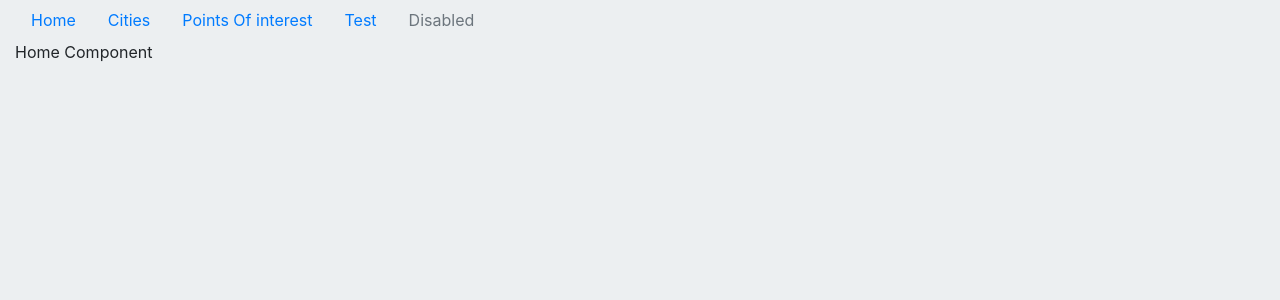
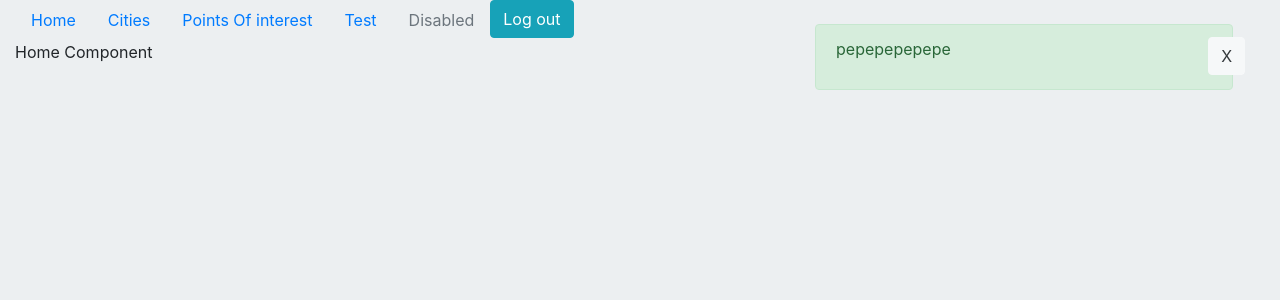
Before and after one commit to ORT-DA2/AN-N6A_TEC-Angular, an Angular app in the folder angular/cityInfo/: page /home in a window 1280 px wide. Shown: the top 300 px of the page. Built offline with nearby package versions, Linux system fonts and the light colour scheme; sample sign-in values are in the browser's storage.

Commit message:
adding notification toast

```diff
--- a/angular/cityInfo/src/app/app.component.html
+++ b/angular/cityInfo/src/app/app.component.html
@@ -1 +1,2 @@
+<app-toast-notification></app-toast-notification>
 <router-outlet></router-outlet>
--- a/angular/cityInfo/src/app/app.module.ts
+++ b/angular/cityInfo/src/app/app.module.ts
@@ -18,6 +18,7 @@ import { BaseApiService } from './service/base-api.service';
 import { LayoutComponent } from './layout/layout.component';
 import { AuthenticationGuard } from './shared/authentication.guard';
 import { NavBarComponent } from './nav-bar/nav-bar.component';
+import { CoreModule } from './core/core.module';
 
 const appRoutes: Routes = [
   {
@@ -55,6 +56,7 @@ const appRoutes: Routes = [
     BrowserModule,
     FormsModule,
     HttpClientModule,
+    CoreModule,
     // CityModule
   ],
   providers: [
--- /dev/null
+++ b/angular/cityInfo/src/app/core/notification-message.interface.ts
@@ -0,0 +1,6 @@
+
+
+export interface NotificationMessage {
+    message: string;
+    severity: string;
+}
--- /dev/null
+++ b/angular/cityInfo/src/app/core/notification.service.ts
@@ -0,0 +1,17 @@
+import { Injectable } from '@angular/core';
+import { Subject } from 'rxjs';
+import { NotificationMessage } from './notification-message.interface';
+
+@Injectable()
+export class NotificationService {
+    messageIn: Subject<NotificationMessage>;
+
+
+    constructor() {
+        this.messageIn = new Subject();
+    }
+
+    display(notification: NotificationMessage) {
+        this.messageIn.next(notification);
+    }
+}
--- /dev/null
+++ b/angular/cityInfo/src/app/core/toast-notification/toast-notification.component.css
@@ -0,0 +1,9 @@
+.toastNotification {
+    width: 35%;
+    position: fixed;
+    opacity: 0.9;
+    left: 80%;
+    top: 3%;
+    transform: translate(-50%, 0px);
+    z-index: 9999;
+}
--- /dev/null
+++ b/angular/cityInfo/src/app/core/toast-notification/toast-notification.component.html
@@ -0,0 +1,32 @@
+<div class="toastNotification container">
+    <div *ngIf="message" [class]="messageClass" role="alert">
+        <div class="row">
+            <div class="col-11 ">
+                <p>{{message}}</p>
+            </div>
+            <div class="col-1 ">
+                <button class="btn btn-light" (click)="delete()">X</button>
+            </div>
+        </div>
+    </div>
+    <!--<div class="alert alert-success " role="alert ">
+        <div class="row ">
+            <div class="col-11 ">
+                <p>A simple success alert—check it out!</p>
+            </div>
+            <div class="col-1 ">
+                <button class="btn btn-light ">X</button>
+            </div>
+        </div>
+    </div>
+    <div class="alert alert-success " role="alert ">
+        <div class="row ">
+            <div class="col-11 ">
+                <p>A simple success alert—check it out!</p>
+            </div>
+            <div class="col-1 ">
+                <button class="btn btn-light ">X</button>
+            </div>
+        </div>
+    </div>-->
+</div>
--- /dev/null
+++ b/angular/cityInfo/src/app/core/toast-notification/toast-notification.component.ts
@@ -0,0 +1,45 @@
+import { Component, OnInit } from '@angular/core';
+import { NotificationService } from '../notification.service';
+import { NotificationMessage } from '../notification-message.interface';
+
+@Component({
+  selector: 'app-toast-notification',
+  templateUrl: './toast-notification.component.html',
+  styleUrls: ['./toast-notification.component.css']
+})
+export class ToastNotificationComponent implements OnInit {
+
+  message: string;
+  messageClass: string;
+
+  constructor(private notifyService: NotificationService) {
+    this.messageClass = 'alert alert-success';
+    this.message = 'pepepepepepe';
+  }
+
+  ngOnInit() {
+    this.notifyService.messageIn.subscribe((n: NotificationMessage) => {
+      this.message = n.message;
+      this.messageClass = this.getClass(n.severity);
+
+    });
+  }
+
+  delete() {
+    this.message = undefined;
+  }
+
+  private getClass(s: string) {
+    switch (s) {
+      case 'info':
+        return 'alert alert-success';
+      case 'error':
+        return 'alert alert-danger';
+      case 'warn':
+        return 'alert alert-warning';
+      default:
+        return 'alert alert-info';
+    }
+  }
+
+}
--- a/angular/cityInfo/src/app/layout/layout.component.html
+++ b/angular/cityInfo/src/app/layout/layout.component.html
@@ -1,7 +1,7 @@
 <div class="container-fluid">
-  <app-nav-bar></app-nav-bar>
-  <router-outlet></router-outlet>
-  <!--<app-city-main></app-city-main>
+    <app-nav-bar></app-nav-bar>
+    <router-outlet></router-outlet>
+    <!--<app-city-main></app-city-main>
   <app-login></app-login>
     <app-test></app-test> -->
 </div>
--- a/angular/cityInfo/src/app/login/login.component.ts
+++ b/angular/cityInfo/src/app/login/login.component.ts
@@ -4,6 +4,7 @@ import { UserService } from '../service/user.service';
 import { LoginRequest } from '../interfaces/login-request';
 import { Session } from '../interfaces/session';
 import { Router } from '@angular/router';
+import { NotificationService } from '../core/notification.service';
 
 @Component({
   selector: 'app-login',
@@ -18,7 +19,8 @@ export class LoginComponent implements OnInit {
   constructor(
     private sessionService: SessionService,
     private userService: UserService,
-    private router: Router) {
+    private router: Router,
+    private notificationService: NotificationService) {
     this.model = { userName: '', password: '' };
   }
 
@@ -29,11 +31,21 @@ export class LoginComponent implements OnInit {
     // this.service.setToken(`User: ${this.model.userName}- Date: ${(new Date()).toLocaleString()}`);
 
     this.userService.postLogin(this.model).subscribe((response: Session) => {
-      this.sessionService.setSession(response);
 
-      if (this.sessionService.isAuthenticated) {
-        this.router.navigate([this.sessionService.attemptedUrl]);
+      if (response) {
+        this.notificationService.display({ message: 'User Login!', severity: 'info' });
+
+        this.sessionService.setSession(response);
+
+        if (this.sessionService.isAuthenticated) {
+          this.router.navigate([this.sessionService.attemptedUrl]);
+        }
+      } else {
+        this.notificationService.display({ message: 'Invalid username or password', severity: 'error' });
       }
+
+    }, () => {
+      this.notificationService.display({ message: 'Error occurred', severity: 'error' });
     });
   }
 
--- a/angular/cityInfo/src/app/nav-bar/nav-bar.component.html
+++ b/angular/cityInfo/src/app/nav-bar/nav-bar.component.html
@@ -14,4 +14,7 @@
     <li class="nav-item">
         <a class="nav-link disabled" href="#">Disabled</a>
     </li>
+    <li class="nav-item">
+        <button type="button" class="btn btn-info" (click)="logOut()">Log out</button>
+    </li>
 </ul>
--- a/angular/cityInfo/src/app/nav-bar/nav-bar.component.ts
+++ b/angular/cityInfo/src/app/nav-bar/nav-bar.component.ts
@@ -1,4 +1,6 @@
 import { Component, OnInit } from '@angular/core';
+import { SessionService } from '../service/session.service';
+import { Router } from '@angular/router';
 
 @Component({
   selector: 'app-nav-bar',
@@ -7,9 +9,15 @@ import { Component, OnInit } from '@angular/core';
 })
 export class NavBarComponent implements OnInit {
 
-  constructor() { }
+  constructor(private sessionService: SessionService, private router: Router) { }
 
   ngOnInit() {
   }
 
+
+  logOut() {
+    this.sessionService.logOff();
+    this.router.navigate(['/login']);
+  }
+
 }
```
Also changed, not shown: angular/cityInfo/src/app/core/core.module.ts (added, +18 -0 lines), 1 other file (tests, documents, lock files or other folders). Lines whose indentation alone changed are shown as unchanged.
